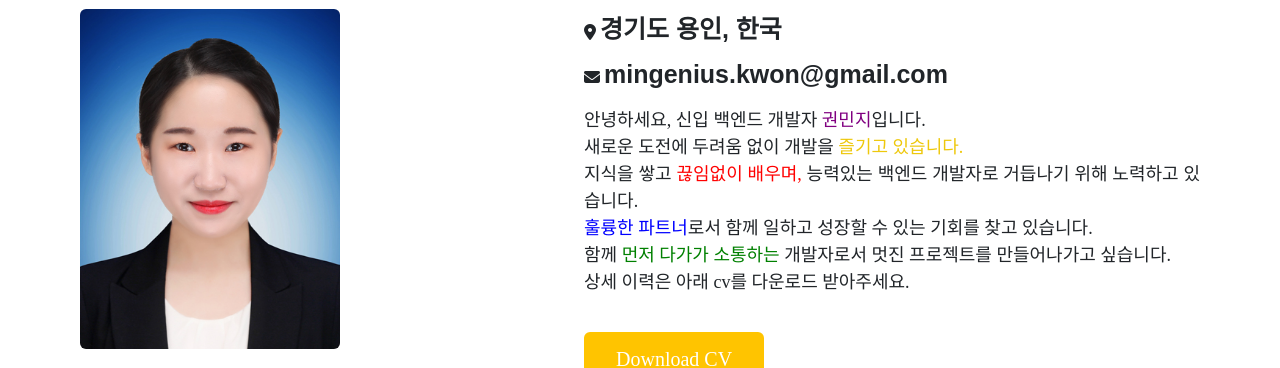
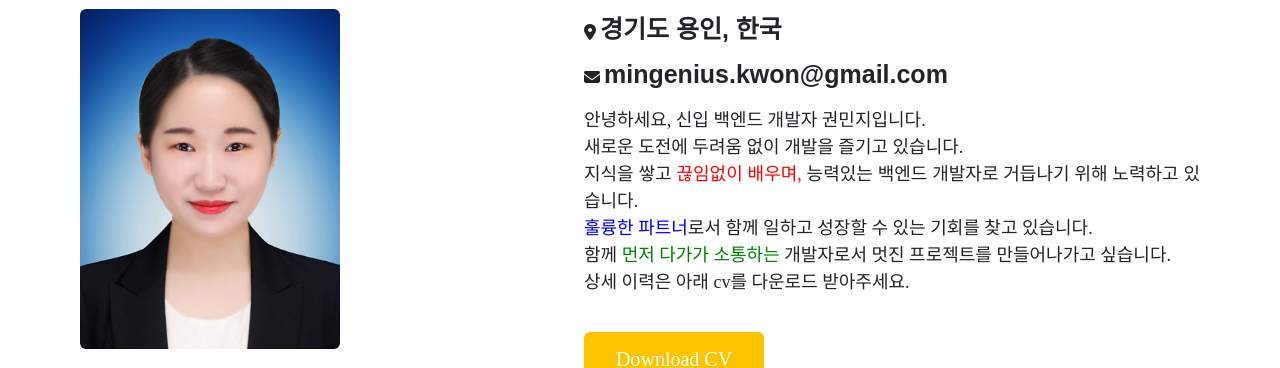
Before and after one commit to kwonminji-v/kwonminji-v.github.io, a plain HTML site: page index.html in a window 1280 px wide. Shown: the part 896-1264 px from the top of the page. Drawn offline with nearby package versions, Linux system fonts and the light colour scheme; a web font is replaced by a local one.

Commit message:
#8.이력서 수정

```diff
--- a/index.html
+++ b/index.html
@@ -59,8 +59,8 @@
                         </div>
                     </div>
                     <p>
-                        안녕하세요, 신입 백엔드 개발자 <span style="color: purple;">권민지</span>입니다.<br />
-                        새로운 도전에 두려움 없이 개발을 <span style="color: #eec80c;">즐기고 있습니다.</span> <br />
+                        안녕하세요, 신입 백엔드 개발자 권민지입니다.<br />
+                        새로운 도전에 두려움 없이 개발을 즐기고 있습니다.<br />
                         지식을 쌓고 <span style="color: red;">끊임없이 배우며,</span> 능력있는 백엔드 개발자로 거듭나기 위해 노력하고 있습니다. <br />
                         <span style="color: blue;">훌륭한 파트너</span>로서 함께 일하고 성장할 수 있는 기회를 찾고 있습니다. <br />
                         함께 <span style="color: green;">먼저 다가가 소통하는</span> 개발자로서 멋진 프로젝트를 만들어나가고 싶습니다.<br />
```
Also changed, not shown: 1 other file.
